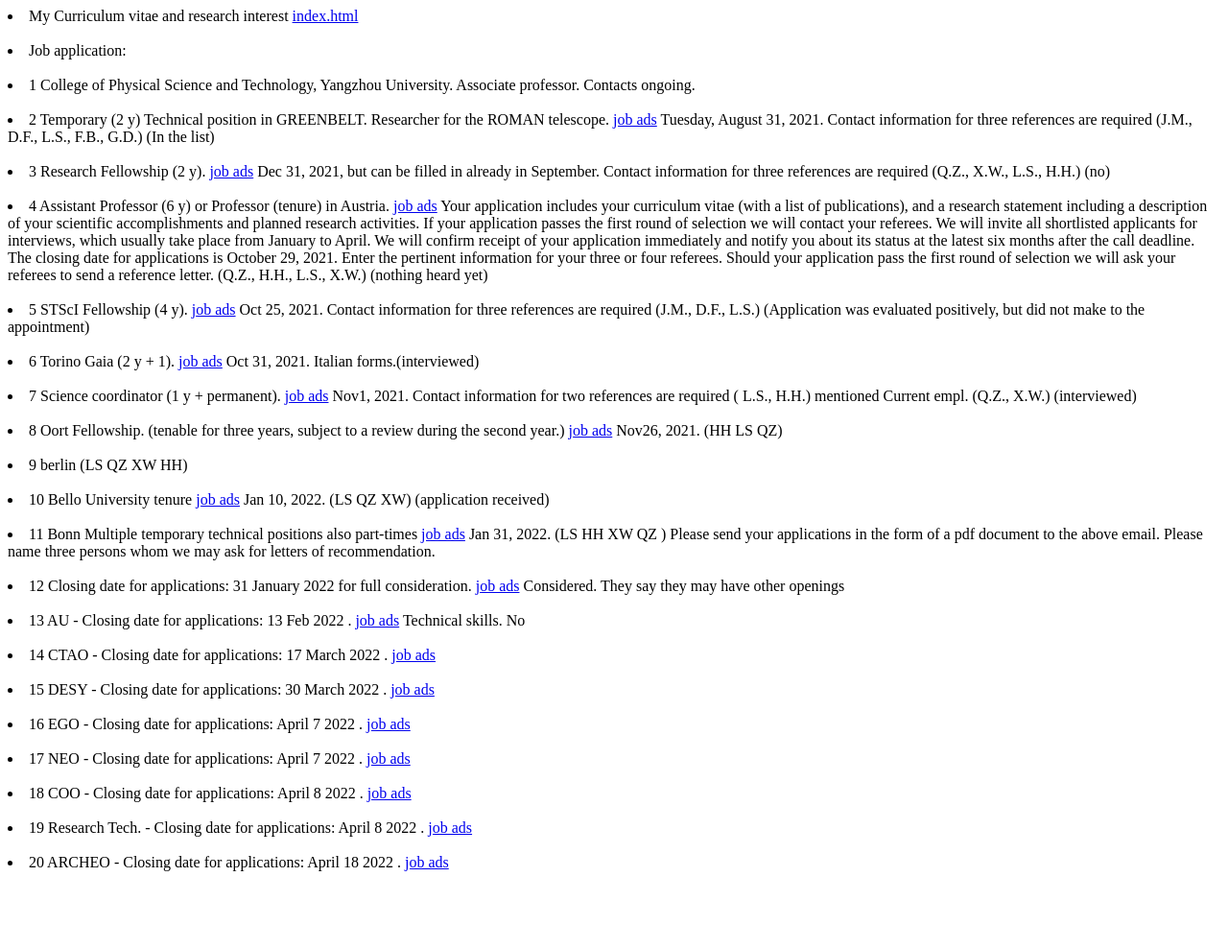
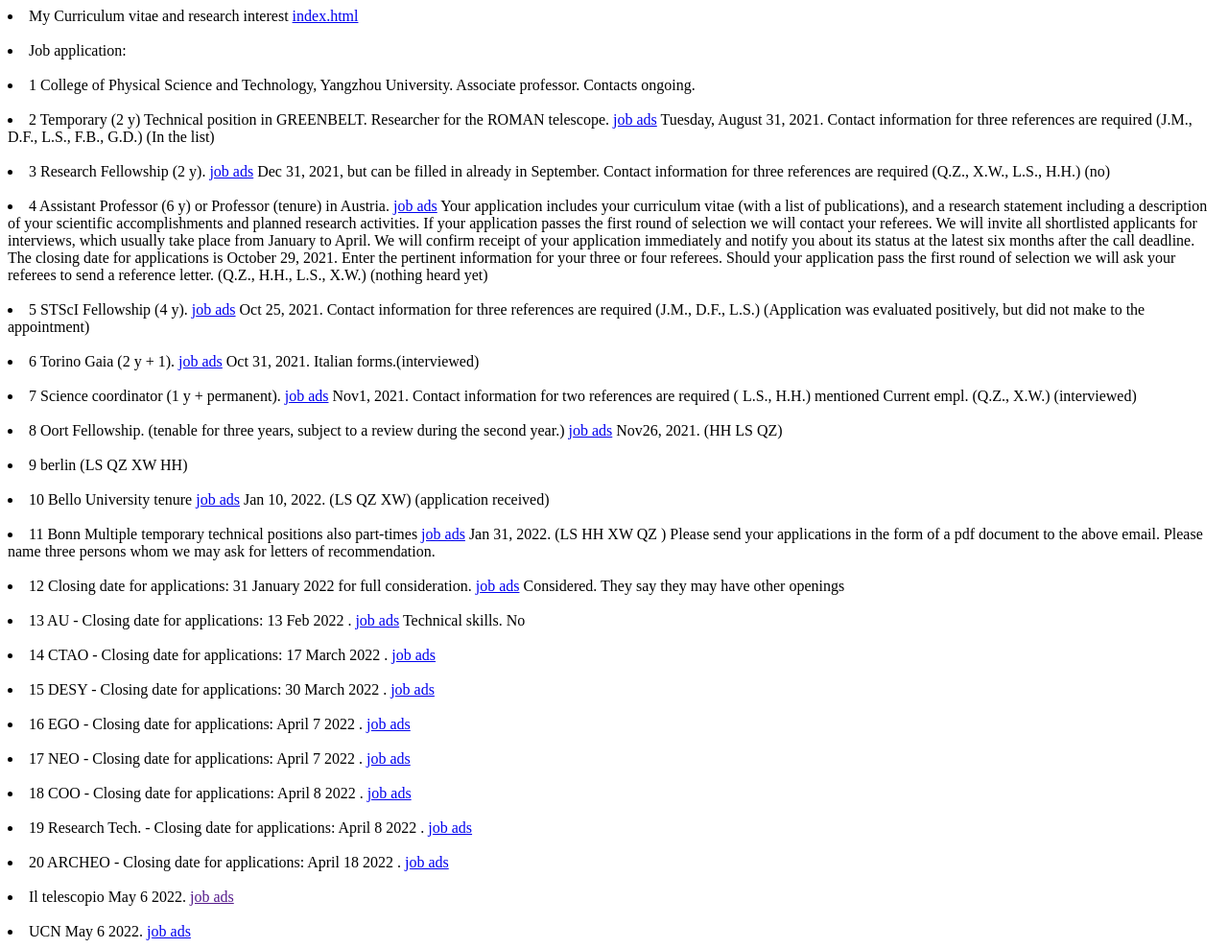
Before and after one commit to timegold/jobapp, a plain HTML site: page docs/index.html in a window 1280 px wide. Shown: the whole page at 96% size. Before the commit the page ends 916 px from the top, so only its background shows below. Drawn offline with Linux system fonts and the light colour scheme.

Commit message:
Update index.html

```diff
--- a/docs/index.html
+++ b/docs/index.html
@@ -148,10 +148,22 @@ Technical skills. No
 <a href="https://phf.tbe.taleo.net/phf03/ats/careers/v2/viewRequisition?org=CALTECH&cws=37&rid=6525&source=LinkedIn&src=LinkedIn&gns=LinkedIn">job ads</a>
 </li>
 
-  <br>
+<br>
 <li>20 ARCHEO  - Closing date for applications: April 18 2022 .
 <a href="https://amor.cms.hu-berlin.de/~ossendrm/">job ads</a>
 </li>
 
+<br>
+<li>Il telescopio May 6 2022.
+<a href="">job ads</a>
+</li>
+
+
+ <br>
+<li>UCN May 6 2022.
+<a href="https://jobregister.aas.org/ad/5d5e0b6f">job ads</a>
+</li>
+
+
 </body>
 </html>
```
